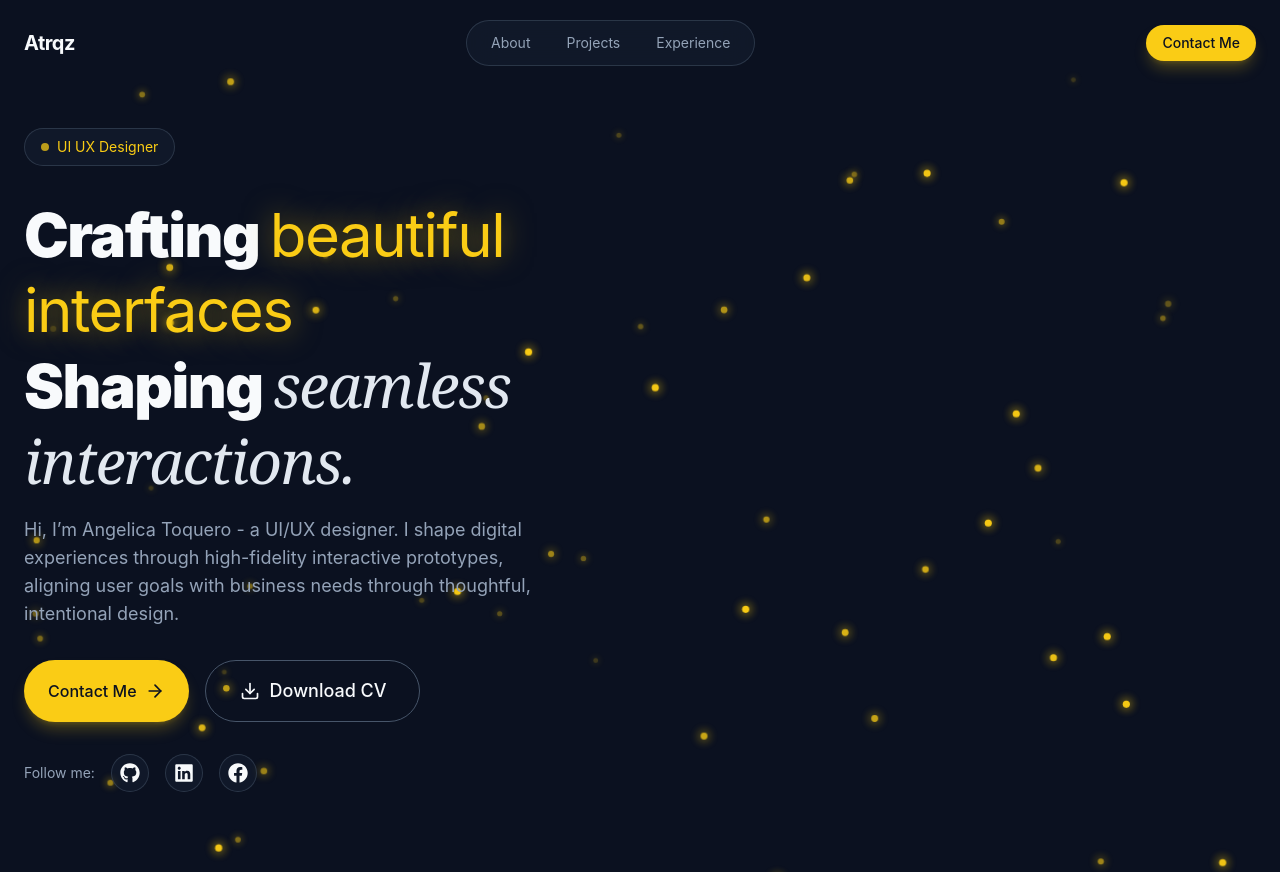
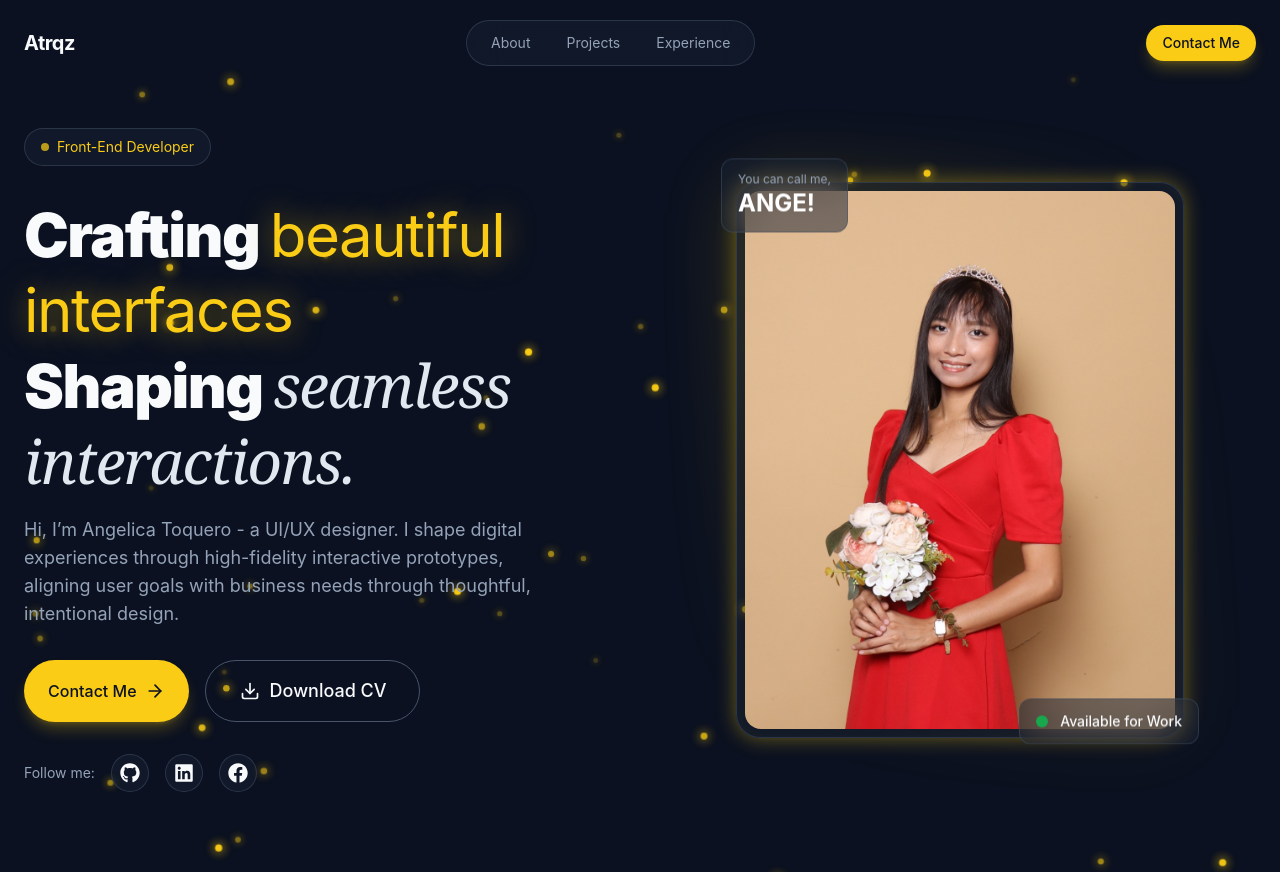
Before and after one commit to AngelicaToquero/angetqz-portfolio, a React (Vite) app: page / in a window 1280 px wide. Built offline with nearby package versions, Linux system fonts and the light colour scheme.

Commit message:
done images and badges

```diff
--- a/src/index.css
+++ b/src/index.css
@@ -54,11 +54,21 @@
     text-shadow : 0 0 30px
     color-mix(in srgb, var(--color-primary) 50%, transparent);
   }
+
+  .glow-border {
+    box-shadow: 0 0 20px
+    color-mix(in srgb, var(--color-primary) 40%, transparent),
+    inset 0 0 20px color-mix(in srgb, var(--color-primary) 5%, transparent);
+  }
 }
 
 @utility animate-fade-in  {
    animation: local-fade-in 0.8s ease-out both;
 
+}
+
+@utility animate-float {
+  animation:  float 4s ease-in-out infinite;
 }
 @utility delay-100 {
   animation-delay : 100ms;
@@ -71,6 +81,9 @@
 @utility delay-300 {
   animation-delay : 300ms
 }
+@utility animate-cosmic {
+    animation: cosmic-loop 10s ease-in-out infinite alternate;
+  }
 
 .animated-border:hover {
   background-color: color-mix(in srgb, #c4c126 15%, transparent);
@@ -106,6 +119,16 @@
     }
   }
 
+  @keyframes float {
+    0%,
+    100% {
+      transform: translateY(0);
+    }
+    50% {
+      transform: translateY(-10px)
+    }
+  }
+
   @utility star-glow {
     box-shadow: 0 0 8px 2px color-mix(in srgb, var(--color-primary) 50%, transparent)
   }
@@ -124,7 +147,3 @@
       transform: translate(calc(var(--drift-x, 20px) *2), calc(var(--drift-y, 20px) *2)) scale(0.8);
     }
   }
-
-  @utility animate-cosmic {
-    animation: cosmic-loop 10s ease-in-out infinite alternate;
-  }
--- a/src/sections/Hero.jsx
+++ b/src/sections/Hero.jsx
@@ -49,9 +49,11 @@
                         <div className="animate-fade-in">
                             <span className="inline-flex items-center gap-2 px-4 py-2 rounded-full glass text-sm text-primary">
                             <span className="w-2 h-2 bg-primary rounded-full animate-pulse"/>
-                                UI UX Designer
+                                Front-End Developer
                                 </span>
+
                         </div>
+
 
                         {/* Headline  */}
                         <div className="space-y-4">
@@ -89,6 +91,34 @@
                     </div>
 
                     {/* Picture Column */}
+                    <div className='relative animate-fade-in animation-delay-300'>
+                    {/* Profile Image */}
+                    <div className='relative max-w-md mx-auto'>
+                        <div className='absolute inset-0 rounded-3xl bg-linear-to-br from-primary/30
+                        via-transparent to-primary/10 blur-2xl animate-pulse'>
+
+                        </div>
+                            <div className='relative glass rounded-3xl p-2 glow-border'>
+                                <img src="/dp.jpg" alt="Angelica Toquero"
+                                className='w-full aspect-4/5 object-cover rounded-2xl'/>
+                            {/* Floating Badge */}
+                            <div className='absolute -bottom-4 -right-4 glass rounded-xl
+                            px-4 py-3 animate-float '>
+                                <div className='flex items-center gap-3'>
+                                    <div className='w-3 h-3 bg-green-500 rounded-full animate-pulse'/>
+                                    <span className='text-sm font-medium'>Available for Work</span>
+                                </div>
+                            </div>
+
+                            {/* Status Badge */}
+                            <div className='absolute -top-4 -left-4 glass rounded-xl px-4 py-3 animate-float animation-delay-500'>
+                                    <div className='text-xs text-muted-foreground'>You can call me,</div>
+                                    <div className='text-2xl font-bold text-white'>ANGE!</div>
+                            </div>
+
+                            </div>
+                    </div>
+                    </div>
                 </div>
             </div>
     </section>
```
Also changed, not shown: public/dp.jpg (added).
